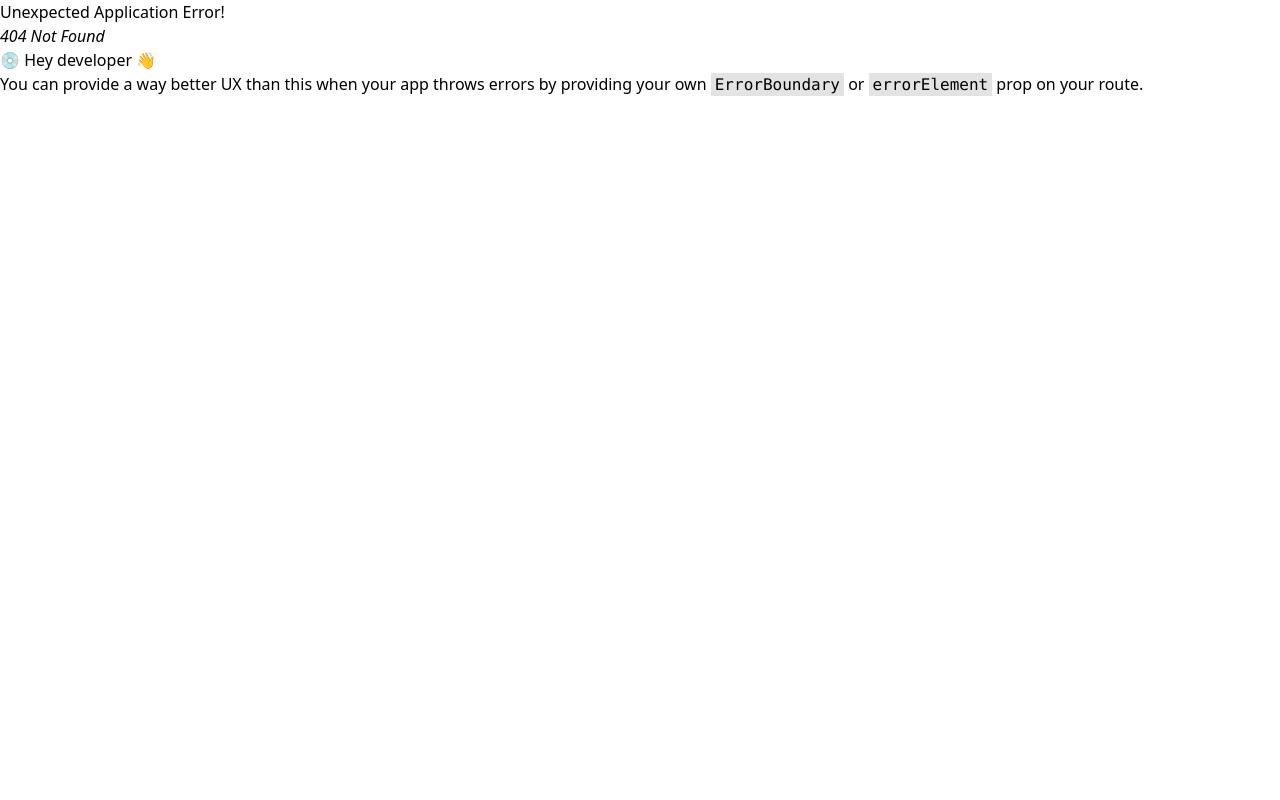
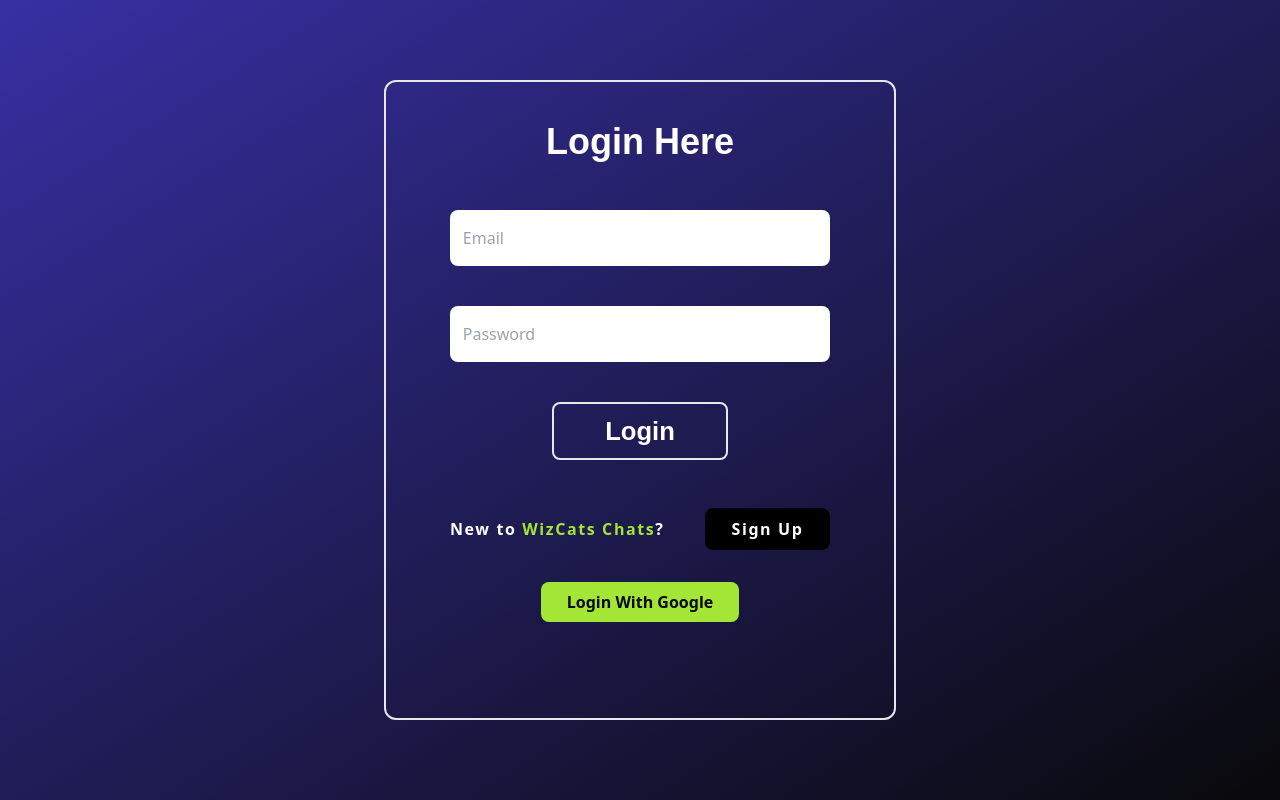
Before and after one commit to mahisurrahman/chat-app-front-end, a React (Vite) app: page /login in a window 1280 px wide. Before the commit this address had no page. Built offline with nearby package versions, Linux system fonts and the light colour scheme; a web font is replaced by a local one.

Commit message:
Added the Login Page and Sign Up Page

```diff
--- a/package.json
+++ b/package.json
@@ -15,6 +15,7 @@
     "locomotive-scroll": "^4.1.4",
     "match-sorter": "^6.3.4",
     "react": "^18.2.0",
+    "react-awesome-reveal": "^4.2.8",
     "react-dom": "^18.2.0",
     "react-icons": "^5.0.1",
     "react-router-dom": "^6.22.0",
--- a/src/Components/Sidebar/Sidebar.jsx
+++ b/src/Components/Sidebar/Sidebar.jsx
@@ -4,7 +4,7 @@
 
 const Sidebar = () => {
   return (
-    <div className="bg-zinc-950 w-full h-full px-[1vw] py-[1vh] flex flex-col">
+    <div className="bg-zinc-950 w-full h-full px-[1vw] py-[2vh] flex flex-col">
         <SidebarNav></SidebarNav>
         <SidebarSearch></SidebarSearch>
         <SidebarChats></SidebarChats>
--- a/src/Components/SidebarChats/SidebarChats.jsx
+++ b/src/Components/SidebarChats/SidebarChats.jsx
@@ -1,12 +1,13 @@
 import ChatItems from "../ChatItems/ChatItems";
 
-
 const SidebarChats = () => {
-   return (
-      <div className="flex-1 mb-[2vh] px-[1vw] py-[1vh] border border-indigo-600 text-zinc-100 rounded-lg overflow-y-auto max-h-[75.5vh]">
-         <ChatItems></ChatItems>
+  return (
+    <div className="flex-1 px-[1vw] py-[1vh] border border-indigo-600 text-zinc-100 rounded-lg ">
+      <div className="overflow-y-auto max-h-[75.5vh]">
+        <ChatItems></ChatItems>
       </div>
-   );
+    </div>
+  );
 };
 
 export default SidebarChats;
--- a/src/Layouts/MainLayout/MainLayout.jsx
+++ b/src/Layouts/MainLayout/MainLayout.jsx
@@ -1,18 +1,25 @@
+import { Fade } from "react-awesome-reveal";
 import Sidebar from "../../Components/Sidebar/Sidebar";
-import WorkArea from "../../Components/WorkArea/WorkArea";
+// import CreateGroups from "../../Pages/CreateGroupsPage/CreateGroups";
+// import WorkArea from "../../Components/WorkArea/WorkArea";
+import WelcomePage from "../../Pages/WelcomePage/WelcomePage";
 
 const MainLayout = () => {
   return (
+    <Fade cascade damping={0.2} duration={1000}>
       <div className="bg-zinc-950 w-screen h-screen text-white font-avent-pro">
         <div className="grid grid-cols-3 h-screen">
           <div className="col-span-1">
             <Sidebar></Sidebar>
           </div>
           <div className="col-span-2">
-            <WorkArea></WorkArea>
+            {/* <CreateGroups></CreateGroups> */}
+            <WelcomePage></WelcomePage>
+            {/* <WorkArea></WorkArea> */}
           </div>
         </div>
       </div>
+    </Fade>
   );
 };
 
--- /dev/null
+++ b/src/Pages/CreateGroupsPage/CreateGroups.jsx
@@ -0,0 +1,23 @@
+import { TiTickOutline } from "react-icons/ti";
+
+const CreateGroups = () => {
+  return (
+    <div className="bg-transparent w-full h-full px-[1vw] py-[2vh]">
+      <div className="border-2 h-full rounded-lg border-indigo-800 px-[1vw] py-[1vh] flex items-center">
+        <div className="w-full flex mx-[3vw] px-[2vw] py-[2vh]  border-2 rounded-lg border-indigo-800 items-center">
+          <input
+            className="w-full bg-transparent outline-none text-[2vw]"
+            type="text"
+            name="group_name"
+            placeholder="Enter Group Name"
+          />
+          <button>
+            <TiTickOutline className="text-[3vw] text-zinc-100 duration-700 hover:text-green-500 hover:duration-700 hover:cursor-pointer"></TiTickOutline>
+          </button>
+        </div>
+      </div>
+    </div>
+  );
+};
+
+export default CreateGroups;
--- /dev/null
+++ b/src/Pages/Login/Login.jsx
@@ -0,0 +1,58 @@
+import { Fade } from "react-awesome-reveal";
+import { Link } from "react-router-dom";
+
+const Login = () => {
+  return (
+    <Fade cascade damping={0.2} duration={1000}>
+      <div className="bg-gradient-to-br from-indigo-800 to-zinc-950 h-screen w-screen px-[10vw] py-[10vh] flex justify-center items-center">
+        <div className="border-2 h-full w-6/12 rounded-xl flex flex-col justify-start items-center py-[5vh] px-[5vw]">
+          <h1 className="font-avent-pro text-4xl font-extrabold text-white">
+            Login Here
+          </h1>
+          <form className="w-full mt-[6vh]">
+            <input
+              className="w-full mb-[5vh] px-[1vw] py-[2vh] outline-none rounded-lg border-none"
+              type="email"
+              name="email"
+              id=""
+              placeholder="Email"
+            />
+            <br />
+            <input
+              className="w-full mb-[5vh] px-[1vw] py-[2vh] outline-none rounded-lg border-none"
+              type="password"
+              name="password"
+              id=""
+              placeholder="Password"
+            />
+            <br />
+            <div className="w-full flex justify-center">
+              <input
+                className="text-[2vw] font-avent-pro font-extrabold text-white border-2 px-[4vw] py-[1vh] rounded-lg duration-700 hover:duration-700 hover:bg-zinc-950 hover:border-zinc-950 hover:cursor-pointer"
+                type="submit"
+                value="Login"
+              />
+            </div>
+          </form>
+          <div className="w-full mt-[6vh] text-white font-bold tracking-widest flex justify-between items-center">
+            <h1>
+              New to <span className="text-lime-400">WizCats Chats</span>?
+            </h1>
+            <Link to="/signup">
+              <button className="px-[2vw] py-[1vh] border rounded-lg bg-black border-black duration-700 hover:duration-700 hover:bg-transparent hover:border-white hover:cursor-pointer">
+                Sign Up
+              </button>
+            </Link>
+          </div>
+          <div className="mt-[4vh]">
+            <button className="px-[2vw] py-[1vh] rounded-lg text-zinc-950 font-extrabold bg-lime-400 duration-700 hover:cursor-pointer hover:bg-zinc-950 hover:text-lime-400 hover:duration-700">
+              Login With Google
+            </button>
+          </div>
+        </div>
+      </div>
+    </Fade>
+  );
+};
+
+export default Login;
--- /dev/null
+++ b/src/Pages/SignUp/SignUp.jsx
@@ -0,0 +1,66 @@
+import { Fade } from "react-awesome-reveal";
+import { Link } from "react-router-dom";
+
+const SignUp = () => {
+  return (
+    <Fade cascade damping={0.2} duration={1000}>
+      <div className="bg-gradient-to-br from-lime-600 to-zinc-950 h-screen w-screen px-[10vw] py-[10vh] flex justify-center items-center">
+        <div className="border-2 h-full w-6/12 rounded-xl flex flex-col justify-start items-center py-[5vh] px-[5vw]">
+          <h1 className="font-avent-pro text-4xl font-extrabold text-white">
+            Sign-Up Here
+          </h1>
+          <form className="w-full mt-[4vh]">
+            <input
+              className="w-full mb-[5vh] px-[1vw] py-[1.5vh] outline-none rounded-lg border-none"
+              type="text"
+              name="name"
+              id=""
+              placeholder="Name"
+            />
+            <br />
+            <input
+              className="w-full mb-[5vh] px-[1vw] py-[1.5vh] outline-none rounded-lg border-none"
+              type="email"
+              name="email"
+              id=""
+              placeholder="Email"
+            />
+            <br />
+            <input
+              className="w-full mb-[5vh] px-[1vw] py-[1.5vh] outline-none rounded-lg border-none"
+              type="password"
+              name="password"
+              id=""
+              placeholder="Password"
+            />
+            <br />
+            <div className="w-full flex justify-center">
+              <input
+                className="text-[2vw] font-avent-pro font-extrabold text-white border-2 px-[4vw] py-[0.15vh] rounded-lg duration-700 hover:duration-700 hover:bg-indigo-950 hover:border-indigo-950 hover:cursor-pointer"
+                type="submit"
+                value="Sign Up"
+              />
+            </div>
+          </form>
+          <div className="w-full mt-[2vh] text-white font-bold tracking-widest flex justify-between items-center">
+            <h1>
+              Old to<span className="text-indigo-400">WizCats Chats</span>?
+            </h1>
+            <Link to="/login">
+              <button className="px-[2vw] py-[1vh] border rounded-lg bg-black border-black duration-700 hover:duration-700 hover:bg-transparent hover:border-white hover:cursor-pointer">
+                Login
+              </button>
+            </Link>
+          </div>
+          <div className="mt-[4vh]">
+            <button className="px-[2vw] py-[1vh] rounded-lg text-zinc-950 font-extrabold bg-indigo-400 duration-700 hover:cursor-pointer hover:bg-zinc-950 hover:text-indigo-400 hover:duration-700">
+              Sign Up With Google
+            </button>
+          </div>
+        </div>
+      </div>
+    </Fade>
+  );
+};
+
+export default SignUp;
--- /dev/null
+++ b/src/Pages/WelcomePage/WelcomePage.jsx
@@ -0,0 +1,14 @@
+import wizcatschatsimage from '../../assets/chatIcon.png';
+
+const WelcomePage = () => {
+  return (
+    <div className="bg-transparent w-full h-full px-[1vw] py-[2vh]">
+      <div className="flex flex-col justify-center items-center w-full h-full border-2 rounded-lg border-indigo-800">
+        <h1 className="font-avent-pro text-[4vw] text-purple-500">Hi! Welcome to WizCats Chats</h1>
+        <img className='w-[30vw] h-[60vh]' src={wizcatschatsimage} alt="" />
+      </div>
+    </div>
+  );
+};
+
+export default WelcomePage;
--- a/src/index.css
+++ b/src/index.css
@@ -13,7 +13,7 @@
 
 /* CSS */
 ::-webkit-scrollbar {
-    width: 4px; /* Width of the scrollbar */
+    width: 0px; /* Width of the scrollbar */
 }
 
 /* Track */
```
Also changed, not shown: src/Routes/Main.jsx (+10 -0 lines), 1 other file (tests, documents, lock files or other folders). Lines whose indentation alone changed are shown as unchanged.
